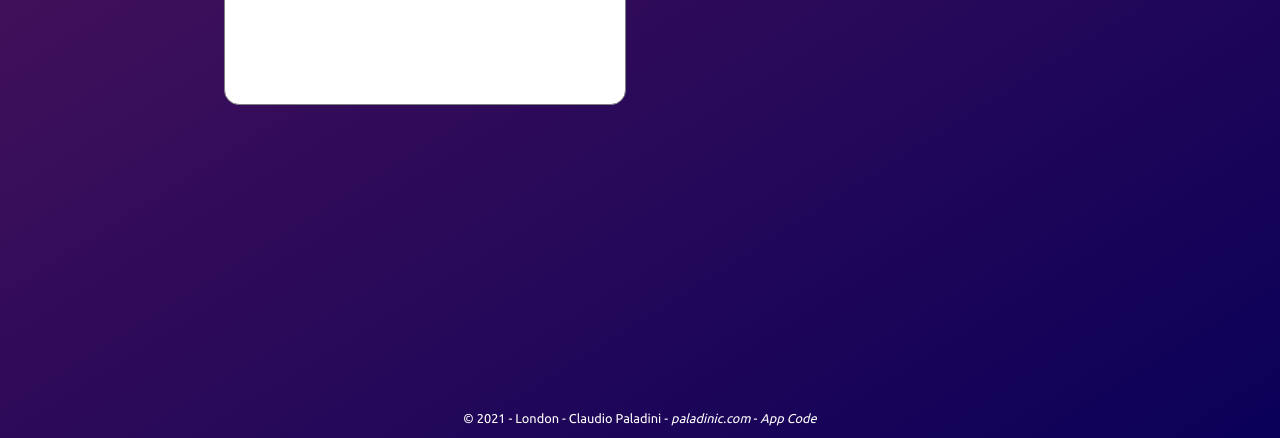
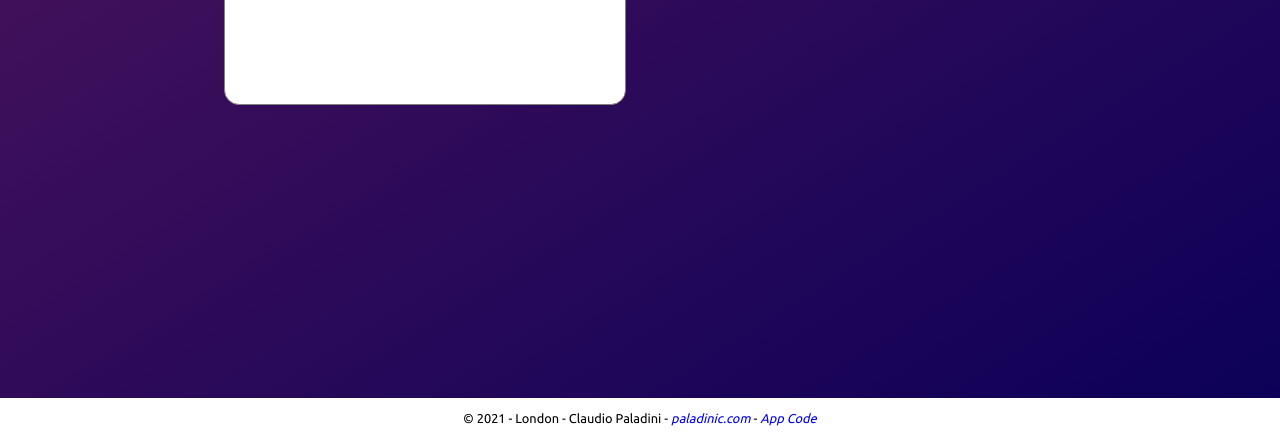
Before and after one commit to paladinic/flask_letter_guesser, a plain HTML site: page templates/index.html in a window 1280 px wide. Shown: the part 362-800 px from the top of the page. Drawn offline with nearby package versions, Linux system fonts and the light colour scheme.

Commit message:
footer restyle

```diff
--- a/static/css/styles.css
+++ b/static/css/styles.css
@@ -56,9 +56,6 @@ h1{
 
 a{
   text-decoration: none;
-  color: white;
-  /* display: block; */
-  /* margin-bottom: 15px; */
   transition: .2s;
   font-style: italic;
 }
@@ -70,4 +67,6 @@ footer{
   position: absolute;
   bottom: 0;
   width: 100%;
+  background-color: white;
+  color: black;
 }
```
